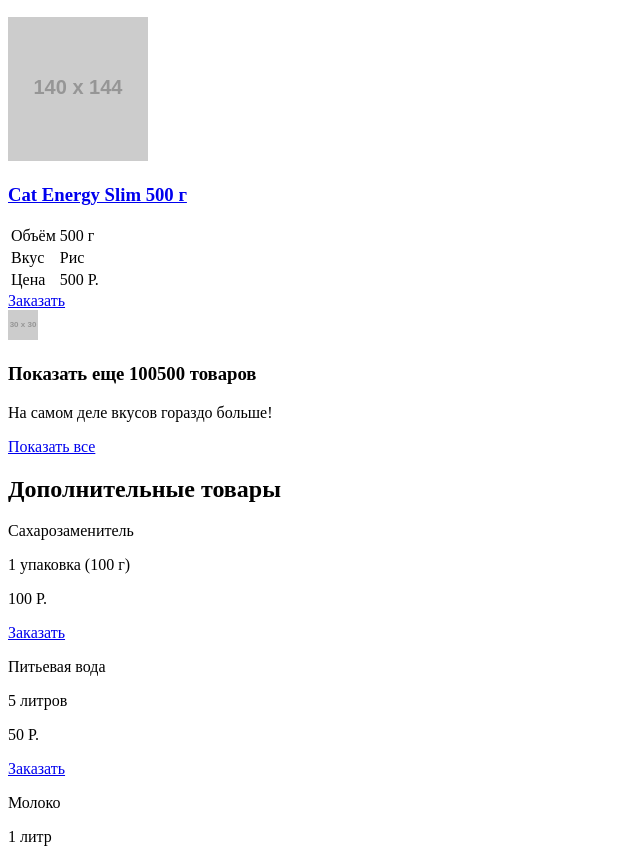
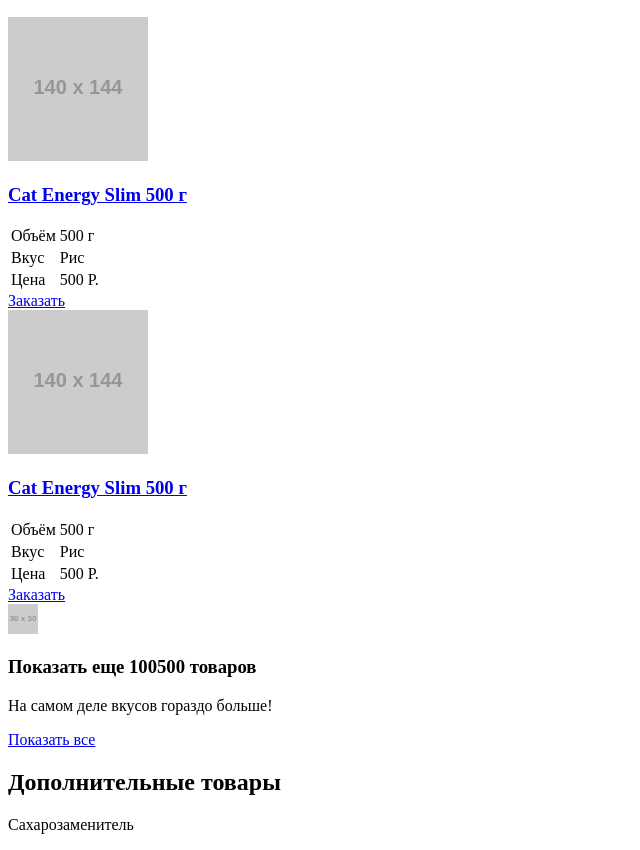
Before and after one commit to AZ-597/390729-cat-energy, a website: page source/catalog.html in a window 1280 px wide. Shown: the part 232-1082 px from the top of the page, without its empty margins (0-640 px from the left). Drawn offline with Linux system fonts and the light colour scheme.

Commit message:
Исправление ошибок #3

```diff
--- a/source/catalog.html
+++ b/source/catalog.html
@@ -38,7 +38,7 @@
         <section class="catalog">
           <h2 class="visually-hidden">Товары</h2>
 
-          <article class="shopping-card">
+          <article class="shopping-card" id="pro">
             <a class="shopping-card__image-wrapper" href="this-product.html">
               <img class="shopping-card__image" src="http://placehold.it/140x144" alt="Cat Energy Slim 500 г">
             </a>
@@ -64,6 +64,33 @@
             </div>
             <a class="shopping-card__btn btn" href="checkout.html">Заказать</a>
           </article>
+
+          <article class="shopping-card" id="slim">
+              <a class="shopping-card__image-wrapper" href="this-product.html">
+                <img class="shopping-card__image" src="http://placehold.it/140x144" alt="Cat Energy Slim 500 г">
+              </a>
+              <div class="shopping-card__info">
+                <h1 class="shopping-card__title">
+                  <a href="this-product.html">Cat Energy Slim 500 г</a>
+                </h1>
+
+                <table class="shopping-card__table">
+                  <tr class="shopping-card__parameter">
+                    <td class="shopping-card__parameter-title">Объём</td>
+                    <td class="shopping-card__parameter-value">500 г</td>
+                  </tr>
+                  <tr class="shopping-card__parameter">
+                    <td class="shopping-card__parameter-title">Вкус</td>
+                    <td class="shopping-card__parameter-value">Рис</td>
+                  </tr>
+                  <tr class="shopping-card__parameter">
+                    <td class="shopping-card__parameter-title">Цена</td>
+                    <td class="shopping-card__parameter-value">500 Р.</td>
+                  </tr>
+                </table>
+              </div>
+              <a class="shopping-card__btn btn" href="checkout.html">Заказать</a>
+            </article>
           <!-- Остальные карточки добавлю если тут всё норм -->
 
           <div class="catalog-helper-card">
@@ -76,7 +103,7 @@
         </section>
 
         <section class="additional-products">
-          <h2 class="page__subheading">Дополнительные товары</h2>
+          <h2 class="page-content__subheading">Дополнительные товары</h2>
 
           <div class="shopping-card-secondary">
             <p class="shopping-card-secondary__title">Сахарозаменитель</p>
```
Also changed, not shown: source/index.html (+2 -2 lines).
